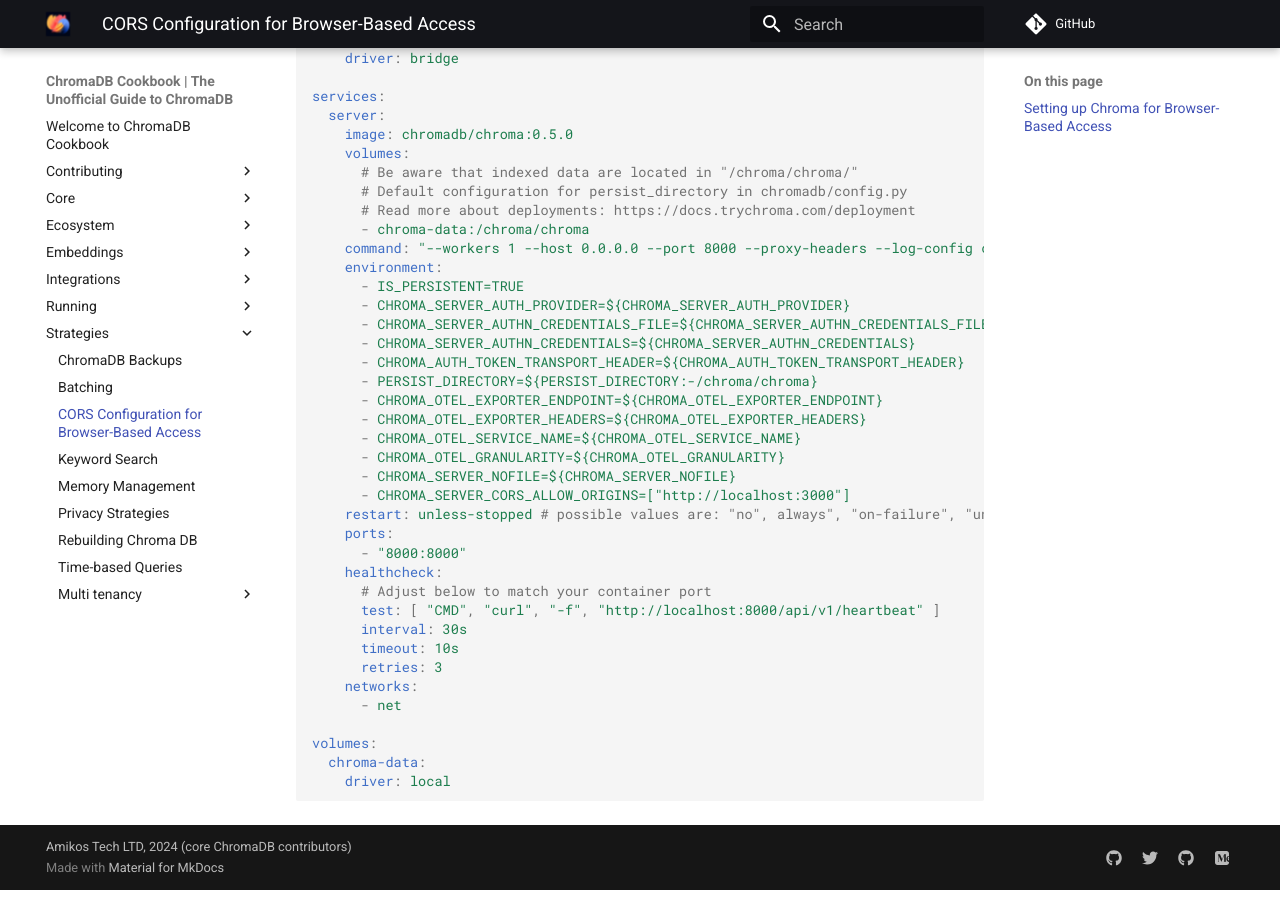
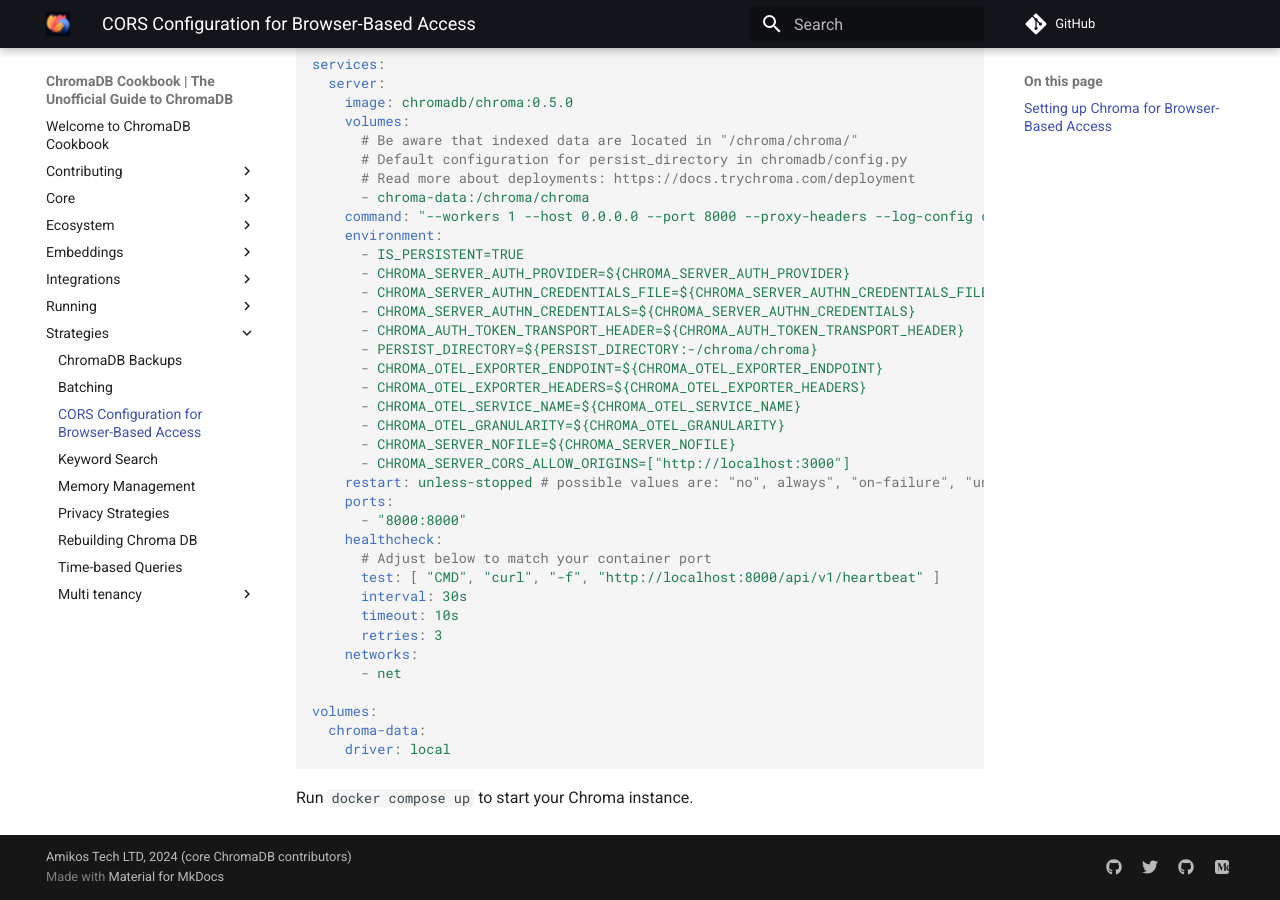
Before and after one commit to amikos-tech/chroma-cookbook, an MkDocs documentation site: the page built from docs/strategies/cors.md, in a window 1280 px wide and 900 px high, scrolled down 982 px. Built offline with MkDocs 1.6.1 and Material for MkDocs 9.7.7, drawn with Linux system fonts in a browser that asks for light colours; comment, search, counter and statistics services are not loaded.

Commit message:
fix: Fixed CORS page issue

````diff
--- a/docs/strategies/cors.md
+++ b/docs/strategies/cors.md
@@ -11,9 +11,10 @@
 which are allowed to access your Chroma instance.
 
 !!! note "Note"
-The `CHROMA_SERVER_CORS_ALLOW_ORIGINS` environment variable is a list of strings. Each string is a URL that is allowed
-to access your Chroma instance. If you want to allow all hosts to access your Chroma instance, you can set
-`CHROMA_SERVER_CORS_ALLOW_ORIGINS` to `["*"]`. This is not recommended for production environments.
+
+    The `CHROMA_SERVER_CORS_ALLOW_ORIGINS` environment variable is a list of strings. Each string is a URL that is allowed
+    to access your Chroma instance. If you want to allow all hosts to access your Chroma instance, you can set
+    `CHROMA_SERVER_CORS_ALLOW_ORIGINS` to `["*"]`. This is not recommended for production environments.
 
 The below examples assume that your web app is running on `http://localhost:3000`. You can find an example of NextJS and
 Langchain [here](https://github.com/amikos-tech/chroma-langchain-nextjs).
@@ -78,3 +79,5 @@
   chroma-data:
     driver: local
 ```
+
+Run `docker compose up` to start your Chroma instance.
````
